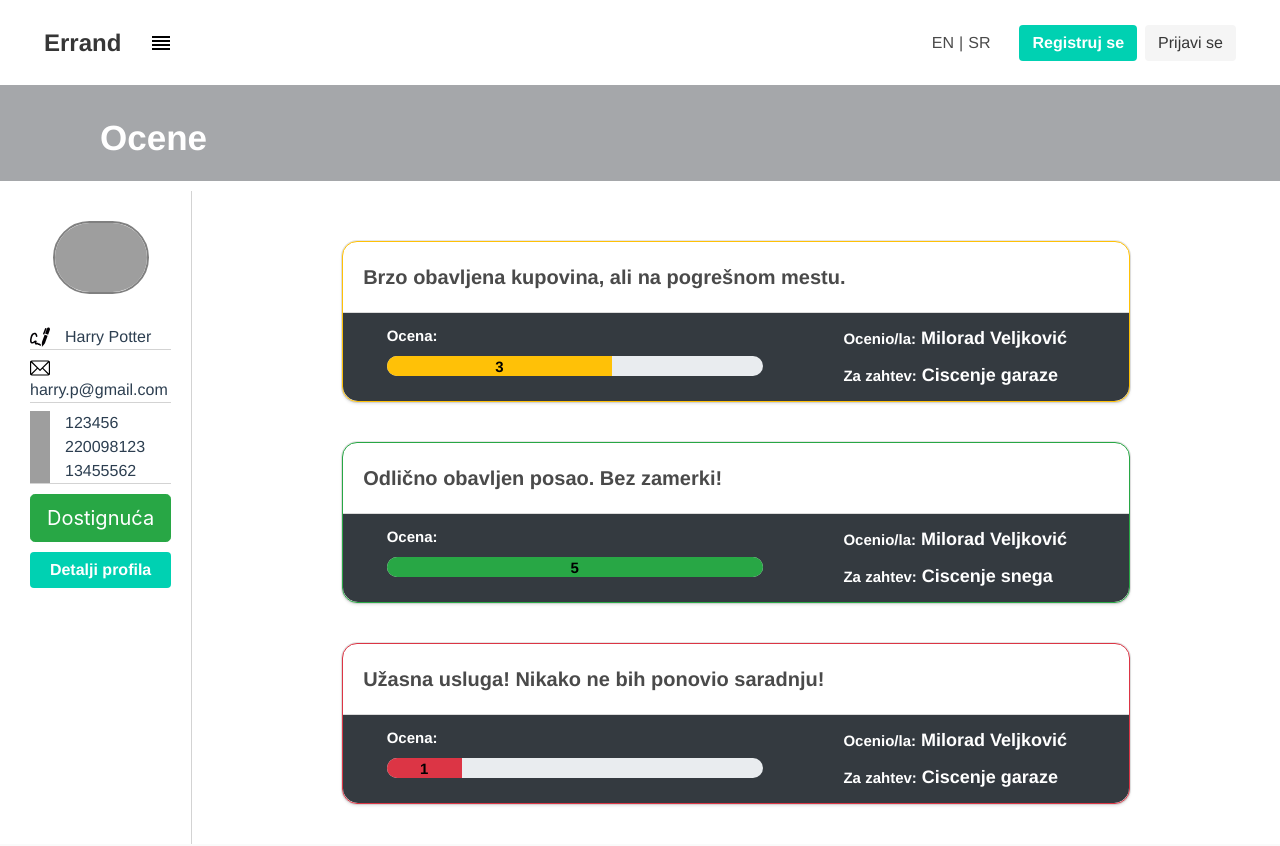
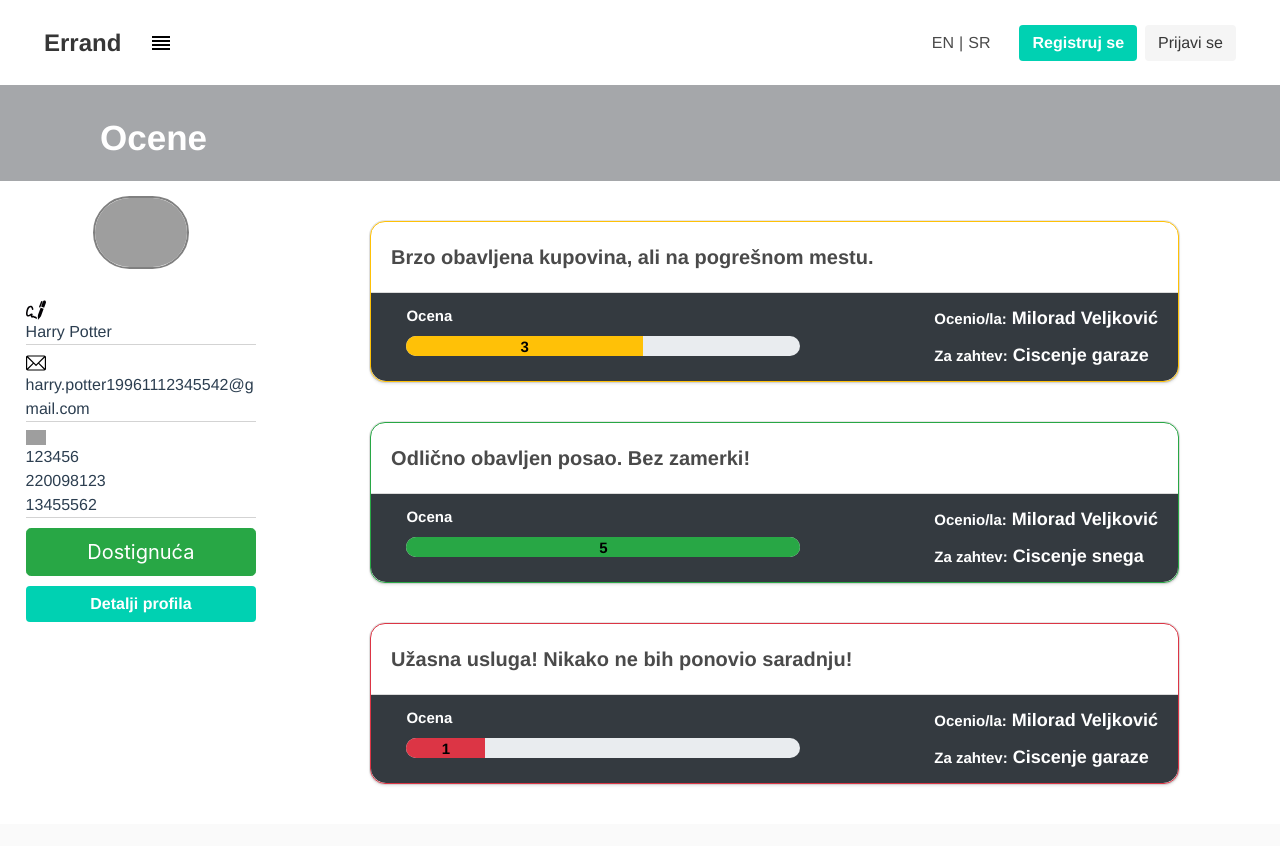
Before and after one commit to MashaNes/Errand, a Vue app in the folder Aplikacija/Web/errand/: page /achAndRatings in a window 1280 px wide. Shown: the top 846 px of the page. Built offline with nearby package versions, Linux system fonts and the light colour scheme; grey boxes are pictures that could not be loaded.

Commit message:
Responsive design za ceo profil, za dostignuca (prepravljena u kartice od po 300px) i ocene

```diff
--- a/Aplikacija/Web/errand/src/api/users.js
+++ b/Aplikacija/Web/errand/src/api/users.js
@@ -6,7 +6,7 @@ export const fetchUsers = () => {
             lastName: "Potter",
             //userName: "H.Potter",
             picture: "https://avatarfiles.alphacoders.com/121/121391.jpg",
-            email: "harry.p@gmail.com",
+            email: "harry.potter19961112345542@gmail.com",
             rating: 3.45,
             phone: ["123456", "220098123", "13455562"],
             status: "active",
--- a/Aplikacija/Web/errand/src/components/Achievement.vue
+++ b/Aplikacija/Web/errand/src/components/Achievement.vue
@@ -1,6 +1,5 @@
 <template>
     <b-card
-      :bg-variant="(achievement.achievementLevel > 2) ? 'warning' : 'light'"
       no-body
     >
 
@@ -17,7 +16,9 @@
         </span>
       </b-card-header>
 
-      <b-card-body>
+      <b-card-body
+        :class="(achievement.achievementLevel >= 4) ? 'body-golden' :
+        (achievement.achievementLevel > 2) ? 'body-silver' : 'body-goldenrod'">
         <b-card-text>
           <span v-if="isSerbian" >
             {{achievement.achievementDetails.description.serbian}}
@@ -81,12 +82,25 @@ export default {
   }
 
   .card {
-    margin: 40px 150px 40px 150px;
+    margin: 10px 10px 10px 10px;
     border-radius: 15px;
+    width:300px;
   }
 
   .card-text {
     font-size: 20px;
   }
 
+  .body-silver {
+    background-color: silver;
+  }
+
+  .body-golden {
+    background-color: rgb(240, 206, 13);
+  }
+
+  .body-goldenrod {
+    background-color: goldenrod;
+  }
+
 </style>
--- a/Aplikacija/Web/errand/src/components/EditProfileInfo.vue
+++ b/Aplikacija/Web/errand/src/components/EditProfileInfo.vue
@@ -1,12 +1,13 @@
 <template>
   <div>
     <div class="main-container">
-      <div style="margin-right:3%">
+      <div class="picture-side">
         <div class="media-center">
           <p class="image is-128x128">
             <img class="rounded-image" :src="user.picture">
           </p>
         </div>
+        <div>
           <label
             style="margin-top: 15px;"
             class = "register-label" v-if="isSerbian"> *Ime: </label>
@@ -53,6 +54,7 @@
             >
           </div>
         </div>
+      </div>
       <div class="personal-info">
         <b-list-group >
           <b-list-group-item style="display:flex; flex-wrap:wrap;">
@@ -74,12 +76,12 @@
               src="@/assets/call.svg"
               height = "20"
               width = "20"
-              style = "margin-right: 15px; margin-bottom: 15px"
+
             />
             <div class="list-value">
               <div class="phones" v-for="p in firstElements('phone')" :key="p">
                 <img src="@/assets/remove.svg" height="15" width="15" class="acc-or-remove-icon" @click="removeElement('phone', p)">
-                {{ p }}
+                <span>{{ p }}</span>
               </div>
               <div>
                 <img src="@/assets/remove.svg" height="15" width="15" class="acc-or-remove-icon" @click="removeElement('phone', lastElement('phone'))">
@@ -89,7 +91,7 @@
                 <label class = "register-label" v-if="isSerbian"> Dodajte broj telefona: </label>
                 <label class = "register-label" v-else> Add a phone number: </label>
                 <div class="flex-row-elements">
-                  <VuePhoneNumberInput v-model="newPhoneNumber"/>
+                  <VuePhoneNumberInput style="min-width: 250px" no-example v-model="newPhoneNumber"/>
                   <img v-if="newPhoneNumber != ''" src="@/assets/confirm.svg" height="23" width="23" class="acc-or-remove-icon" @click="addElement('phone', newPhoneNumber)">
                 </div>
               </div>
@@ -101,7 +103,7 @@
               src="@/assets/address.svg"
               height = "20"
               width = "20"
-              style = "margin-right: 15px; margin-bottom: 15px"
+
             />
             <div class="list-value">
               <div class="address" v-for="a in firstElements('homeAddress')" :key="a">
@@ -110,7 +112,7 @@
               </div>
               <div >
                 <img src="@/assets/remove.svg" height="15" width="15" class="acc-or-remove-icon" @click="removeElement('homeAddress', lastElement('homeAddress'))">
-                <span>{{lastElement('homeAddress')}} </span>
+                <span >{{lastElement('homeAddress')}} </span>
               </div>
               <label
                 style="margin-top: 15px;"
@@ -188,7 +190,7 @@ export default {
         this.user[resource].push(element)
       if(resource == 'homeAddress')
         this.newAddress = ""
-      else this.newPhone = ""
+      else this.newPhoneNumber = ""
     },
     firstElements(resource) {
       const lastIndex = this.user[resource].length;
@@ -212,14 +214,11 @@ export default {
 
   .list-group-item {
     display: flex;
-    flex-wrap: wrap;
     justify-content: space-between;
     border: hidden;
     border-bottom: 1px solid lightgray;
     border-radius: 0px;
     align-items: center;
-    padding-left:1%;
-    padding-right:1%;
   }
 
   .list-key {
@@ -236,17 +235,15 @@ export default {
     text-align: left;
     font-size: 20px;
     margin-right:1%;
+    margin-left:20px;
   }
 
   .main-container {
     margin-top: 30px;
-    margin-bottom: 30px;
     margin-left: 10%;
     margin-right: 10%;
     display: flex;
-    align-items: flex-start;
     flex-direction: row;
-    align-items:flex-start;
     border-radius: 10px;
     flex-wrap: wrap;
     background-color: white;
@@ -271,8 +268,7 @@ export default {
     font-size: 25px;
     font-weight: bold;
     color: black;
-    margin-bottom: 5px;
-    margin-right: 2%;
+    flex-grow:1;
   }
 
   .is-128x128 {
@@ -283,8 +279,16 @@ export default {
   .personal-info {
     display:flex;
     flex-direction: column;
-    min-width: 50%;
-    margin-left: 1%;
+    margin-left: 15px;
+    flex-grow:2;
+  }
+
+  .picture-side {
+    flex-grow:1;
+    display:flex;
+    flex-direction:column;
+    align-items:center;
+    margin-right:15px;
   }
 
   .flex-row-elements {
@@ -292,7 +296,7 @@ export default {
   }
 
   .acc-or-remove-icon {
-    margin: 0 10px 0 10px;
+    margin: 0 10px 0 0;
     cursor:pointer;
   }
 
@@ -306,6 +310,57 @@ export default {
     margin-bottom: 10px;
   }
 
+@media only screen and (max-width: 750px)
+  {
+    .main-container {
+      flex-direction: column;
+      margin-top: 30px;
+      margin-left: 1%;
+      margin-right: 1%;
+      align-items:center;
+      border-radius: 10px;
+      background-color: white;
+      font-size: 10px;
+    }
+
+    .list-value {
+      flex-grow: 2;
+      flex-shrink: 1;
+      text-align: left;
+      font-size: 17px;
+      margin-left: 3%;
+    }
+
+    .l-group-title {
+      border-top:1px solid lightgray;
+    }
+
+    .l-group-btns {
+      display:flex;
+      flex-direction: column;
+      flex-grow:1;
+    }
+
+    .list-group-item {
+      padding-left:1%;
+      padding-right:1%;
+    }
+
+    .picture-side {
+      margin-right:0;
+    }
+
+  }
+
+
+  @media only screen and (max-width:600px)
+  {
+    .list-value {
+      word-break:break-all;
+    }
+
+  }
+
 
 
 </style>
--- a/Aplikacija/Web/errand/src/components/ProfileInfo.vue
+++ b/Aplikacija/Web/errand/src/components/ProfileInfo.vue
@@ -1,7 +1,7 @@
 <template>
   <div>
     <div class="main-container">
-      <div>
+      <div class="picture-side">
         <div class="media-center">
           <p class="image is-128x128">
             <img class="rounded-image" :src="user.picture">
@@ -23,18 +23,17 @@
         </div>
       </div>
       <div class="personal-info">
-        <b-list-group style="width:100%;">
-          <b-list-group-item>
+        <b-list-group>
+          <b-list-group-item class="l-group-title">
             <span v-if="isSerbian"
               class="info-title"
             > Lični podaci </span>
             <span v-else
               class="info-title"
             > Personal info </span>
-            <div style="display:flex; flex-direction:row;">
+            <div class="l-group-btns">
               <b-button
                 class="button is-primary"
-                style="margin: 5px;"
                 @click="goToProfileEdit()"
               >
                 <strong v-if="isSerbian">Izmeni</strong>
@@ -42,7 +41,6 @@
               </b-button>
               <b-button
                 class="button is-primary"
-                style="margin: 5px; width:100%;"
               >
                 <strong v-if="isSerbian">Podešavanja</strong>
                 <strong v-else>Settings</strong>
@@ -146,13 +144,11 @@ export default {
 
   .list-group-item {
     display: flex;
-    flex-wrap: wrap;
     justify-content: space-between;
     border: hidden;
     border-bottom: 1px solid lightgray;
     border-radius: 0px;
     align-items: center;
-    min-width: 30px;
   }
 
   .list-key {
@@ -172,15 +168,13 @@ export default {
   }
 
   .main-container {
-    margin: 30px;
-    margin-left: 15%;
-    margin-right: 15%;
+    margin-top: 30px;
+    margin-left: 10%;
+    margin-right: 10%;
     display: flex;
-    align-items: flex-start;
     flex-direction: row;
     align-items:flex-start;
     border-radius: 10px;
-    flex-wrap: wrap;
     background-color: white;
   }
 
@@ -203,7 +197,7 @@ export default {
     font-size: 25px;
     font-weight: bold;
     color: black;
-    margin-bottom: 5px;
+    flex-grow:1;
   }
 
   .is-128x128 {
@@ -214,8 +208,12 @@ export default {
   .personal-info {
     display:flex;
     flex-direction: column;
-    min-width: 50%;
     margin-left: 15px;
+    flex-grow:2;
+  }
+
+  .picture-side {
+    flex-grow:1;
   }
 
   .nav-buttons {
@@ -225,7 +223,7 @@ export default {
   }
 
   .ocene-dostignuca {
-    margin: 40px 5px 0 0;
+    margin: 10% 0 20px 0;
     width: 100%;
     font-size: 20px;
     font-weight: bold;
@@ -241,5 +239,59 @@ export default {
     margin-bottom: 10px;
   }
 
+  .l-group-title {
+    display:flex;
+    flex-direction:row;
+    justify-content: space-between;
+  }
+
+  .button {
+    margin:5px 5px 0 5px;
+  }
+
+  @media only screen and (max-width: 750px)
+  {
+    .main-container {
+      flex-direction: column;
+      margin-top: 30px;
+      margin-left: 1%;
+      margin-right: 1%;
+      align-items:center;
+      border-radius: 10px;
+      background-color: white;
+      font-size: 10px;
+    }
+
+    .list-value {
+      flex-grow: 2;
+      flex-shrink: 1;
+      text-align: left;
+      font-size: 17px;
+      margin-left: 2%;
+    }
+
+    .l-group-title {
+      border-top:1px solid lightgray;
+    }
+
+    .l-group-btns {
+      display:flex;
+      flex-direction: column;
+      flex-grow:1;
+    }
+
+    .list-group-item {
+      padding-left:1%;
+      padding-right:1%;
+    }
+
+    @media only screen and (max-width:600px)
+    {
+      .list-value {
+        word-break:break-all;
+      }
+    }
+  }
+
 
 </style>
--- a/Aplikacija/Web/errand/src/components/Rating.vue
+++ b/Aplikacija/Web/errand/src/components/Rating.vue
@@ -12,16 +12,14 @@
       <b-card-footer
         footer-bg-variant = "dark"
         footer-text-variant = "white"
-        style="display:flex; flex-direction:row;"
-
       >
-        <span style="flex-grow:10; margin-right:10px; ">
-          <div style="margin-left:5%">
+        <div class="grade">
+          <div>
             <span v-if="isSerbian">
-              Ocena:
+              Ocena
             </span>
             <span v-else>
-              Grade:
+              Grade
             </span>
           </div>
 
@@ -33,8 +31,8 @@
                 <span class="rating-grade"> {{rating.grade}} </span>
               </b-progress-bar>
           </b-progress>
-        </span>
-        <span style="flex-grow:1">
+        </div>
+        <div class="grade-info">
           <div style="margin-bottom:10px;">
             <span v-if="isSerbian">Ocenio/la:</span>
             <span v-else>Rated by:</span>
@@ -45,7 +43,7 @@
             <span v-else>For request:</span>
             <span style="font-size:18px;"> {{forRequest}} </span>
           </div>
-        </span>
+        </div>
       </b-card-footer>
     </b-card>
 </template>
@@ -67,8 +65,6 @@ export default {
                this.rating.grade < 5 ? 'warning' : 'success'
       },
       givenBy() {
-        // eslint-disable-next-line no-debugger
-        debugger
         const users = this.$store.state.allUsers
         return users[this.rating.createdBy].firstName + " " + users[this.rating.createdBy].lastName
       },
@@ -82,14 +78,14 @@ export default {
 
 <style scoped>
 
-  .achievement-container {
+  /* .achievement-container {
     margin: 30px;
     margin-left: 100px;
     margin-right:100px;
     display: flex;
     flex-direction: row;
     flex-wrap: wrap;
-  }
+  } */
 
   .card-header {
     font-size: 15px;
@@ -103,12 +99,12 @@ export default {
     font-weight: bold;
     border-bottom-left-radius: 15px;
     border-bottom-right-radius: 15px;
-    display: flex;
-    flex-direction: column;
+    display:flex;
+    flex-direction:row;
   }
 
   .card {
-    margin: 40px 150px 40px 150px;
+    margin: 40px 10% 40px 10%;
     border-radius: 15px;
   }
 
@@ -125,7 +121,36 @@ export default {
 
   .mt-2 {
     width:80%;
-    margin-left:5%;
+    min-width:70px;
+  }
+
+  .grade {
+    flex-grow:10;
+    margin-right:20px;
+    margin-left:2%;
+  }
+
+  .grade-info {
+    margin-left:2%;
+  }
+
+  @media only screen and (max-width:650px)
+  {
+    .card-footer {
+      flex-direction: column;
+    }
+  }
+
+  @media only screen and (max-width:500px)
+  {
+    .card {
+      margin: 40px 10px 40px 10px;
+    }
+
+    .grade-info {
+      margin-top:20px;
+    }
+
   }
 
 </style>
--- a/Aplikacija/Web/errand/src/pages/PageAchAndRatings.vue
+++ b/Aplikacija/Web/errand/src/pages/PageAchAndRatings.vue
@@ -4,15 +4,18 @@
     <div class = "top-div" v-else-if="tab=='Ratings'"> Ratings </div>
     <div class = "top-div" v-else-if="isSerbian"> Dostignuća </div>
     <div class = "top-div" v-else> Achievements </div>
-    <div class="main-window">
+    <!-- <div class="main-window">
       <div class="bordered-container">
-        <div class="aside">
+        <div class="aside"> -->
+      <div class="main-wrapper">
+        <div class="side-info">
           <div class="media-center">
             <p class="image is-96x96">
               <img class="rounded-image" :src="user.picture">
             </p>
           </div>
-          <div>
+          <div class="info-plus-btn">
+            <div class="info-only">
               <div class="info-element">
                 <img
                   src="@/assets/signature.svg"
@@ -20,7 +23,7 @@
                   width = "20"
                   style = "margin-right: 15px"
                 />
-              {{fullUserName}}
+                <span>{{fullUserName}}</span>
               </div>
               <div class="info-element">
                 <img
@@ -29,23 +32,25 @@
                   width = "20"
                   style = "margin-right: 15px"
                 />
-              {{user.email}}
+                <span>{{user.email}}</span>
               </div>
               <div class="info-element">
                 <img
                   src="@/assets/call.svg"
                   height = "20"
                   width = "20"
-                style = "margin-right: 15px"
+                  style = "margin-right: 10%"
                 />
                 <div class="phone-number">
                   <div v-for="p in user.phone" :key="p">{{ p }}</div>
                 </div>
               </div>
+            </div>
+            <div class="buttons;">
               <div>
                 <b-button
                   @click="changeTab()"
-                style="margin:10px 0 10px 0; width:100%;"
+                  style=""
                   variant="success"
                   size="lg"
                 >
@@ -62,14 +67,17 @@
             </div>
           </div>
         </div>
-      <div v-if="tab=='Achievements'" class="ach-and-rating-wrap">
+          <!-- </div>
+        </div>
+      </div> -->
+      <div v-if="tab=='Achievements'" class="ach-wrap">
         <Achievement
           v-for="achievement in achievements"
           :key="achievement.id"
           :achievement="achievement"
         />
       </div>
-      <div v-if="tab=='Ratings'" class="ach-and-rating-wrap">
+      <div v-if="tab=='Ratings'" class="rating-wrap">
         <Rating
           v-for="rating in ratings"
           :key="rating.id"
@@ -137,10 +145,9 @@ export default {
 
   .info-element {
     display:flex;
-    flex-direction:row;
+    flex-direction:column;
     margin-top: 8px;
     border-bottom: 1px solid lightgray;
-    flex-wrap: wrap;
   }
 
   .phone-number {
@@ -148,14 +155,23 @@ export default {
     flex-direction: column;
   }
 
-  .aside {
-    display: flex;
+  .side-info {
+    display:flex;
+    flex-direction: column;
+    align-items: center;
+    position: sticky;
+    top:20%;
+    align-self:flex-start;
+    margin: 15px 1% 15px 2%;
+    z-index: 1;
+    background-color: white;
+    word-break: break-all;
+    /* display: flex;
     flex-direction: column;
     align-items: center;
     position:sticky;
-    margin: 30px 20px 20px 30px;
-    left:40px;
-    top:100px;
+    margin: 30px 15% 20px 40%;
+    top:100px; */
   }
 
   .flex-profile-info {
@@ -165,8 +181,9 @@ export default {
     align-items: center;
   }
 
-  .main-window {
-    display: flex;
+  .main-wrapper {
+    display:flex;
+    flex-direction:row;
   }
 
   .bordered-container {
@@ -175,8 +192,84 @@ export default {
 
   }
 
-  .ach-and-rating-wrap {
-    width: 100%;
-    margin-top:20px;
+  .ach-wrap {
+    width:100%;
+    display:flex;
+    flex-direction:row;
+    flex-wrap:wrap;
+    margin: 40px 5% 0 5%;
+  }
+
+  .rating-wrap {
+    width:100%;
+  }
+
+  .btn {
+    margin:10px 0 10px 0;
+    width:100%;
+  }
+
+  @media only screen and (max-width:600px)
+  {
+    .main-wrapper {
+      flex-direction: column;
+    }
+    .side-info {
+      margin:0 10px 0 10px;
+      align-self:center;
+      border-right: 1px solid lightgray;
+      border-left: 1px solid lightgray;
+      border-bottom: 1px solid lightgray;
+      top:0px;
+      font-size: 10px;
+      background-color: rgb(166, 168, 172);
+      border-radius: 0 0 10px 10px;
+      justify-items: baseline;
+      word-break: break-all;
+    }
+    .rounded-image {
+      height: 40px;
+      width:40px;
+      align-self: flex-start;
+    }
+
+    .media-center {
+      margin: 5px 0 0 0;
+      height:40px;
+      width:40px;
+    }
+
+    .info-element {
+      flex-direction: row;
+    }
+
+    .button {
+      font-size: 15px;
+      height: 30px;
+    }
+
+    .info-plus-btn {
+      margin: 5px 5px 5px 0;
+      display: flex;
+      flex-direction: row;
+    }
+
+    .info-only {
+      display:flex;
+      flex-direction: column;
+      margin: 0 5px 0 5px;
+    }
+
+    .btn {
+      margin:5px 0 5px 0;
+      font-size:15px;
+    }
+  }
+
+  @media only screen and (max-width:330px)
+  {
+    .ach-wrap {
+      margin: 40px 2% 0 2%;
+    }
   }
 </style>
```
Lines whose indentation alone changed are shown as unchanged.
